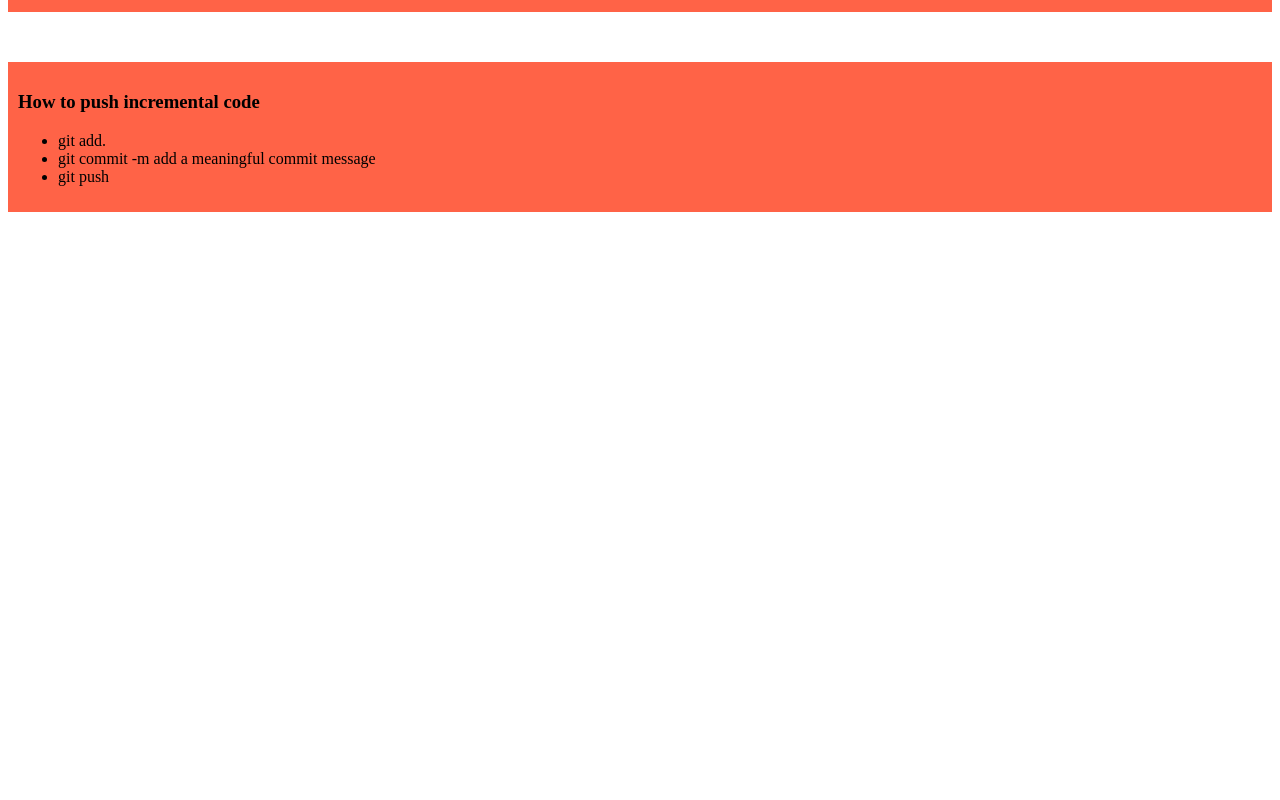
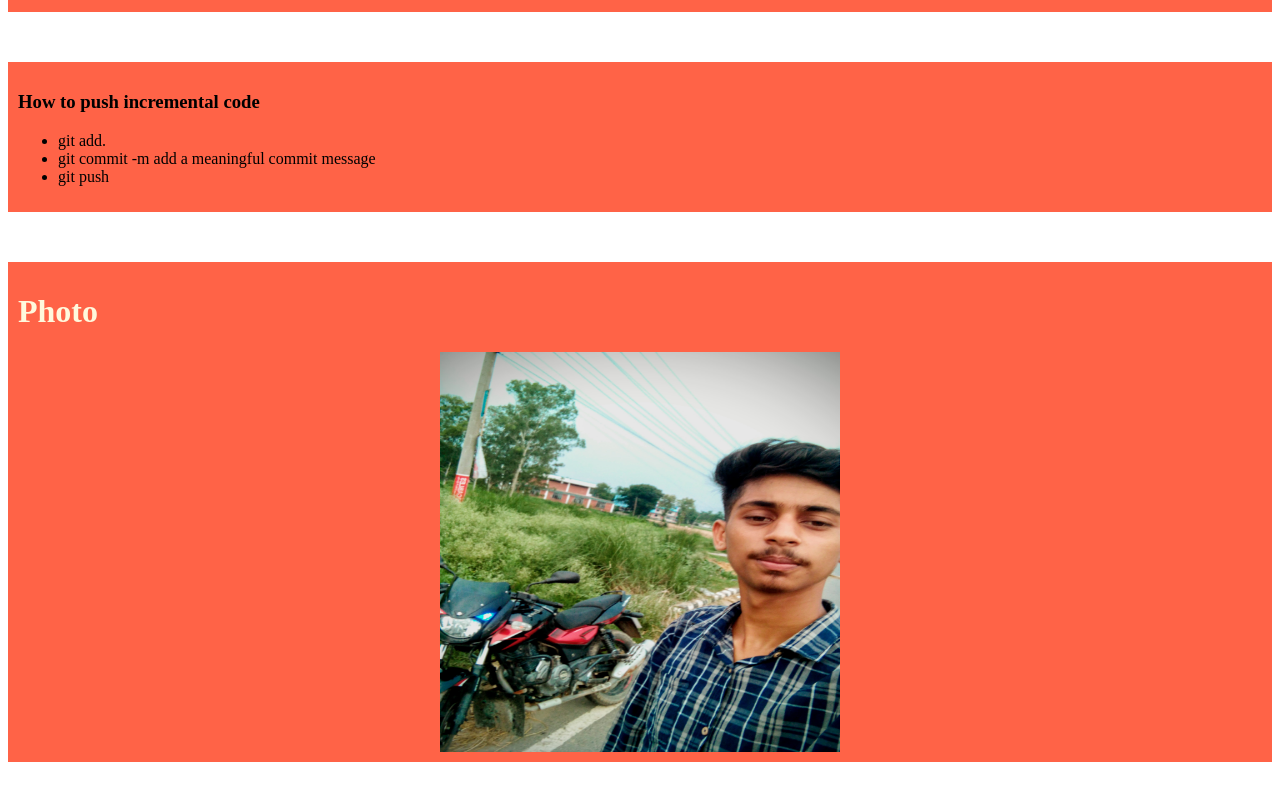
Before and after one commit to Jamiukhan/My-simple-website, a plain HTML site: page index.html in a window 1280 px wide. Shown: the part 490-1290 px from the top of the page. Before the commit the page ends 800 px from the top, so only its background shows below. Drawn offline with Linux system fonts and the light colour scheme.

Commit message:
added photo

```diff
--- a/index.html
+++ b/index.html
@@ -28,6 +28,10 @@
             <li> git push</li>
         </ul>
     </div>
+    <div>
+        <h1 style="color: cornsilk;">Photo </h1>
+        <img src="Photo.jpg" alt="" style="display: block; margin-left: auto; margin-right: auto; width:400px; height:400px;" >
+    </div>
 </head>
 
 </body>
```
Also changed, not shown: Photo.jpg (added).
